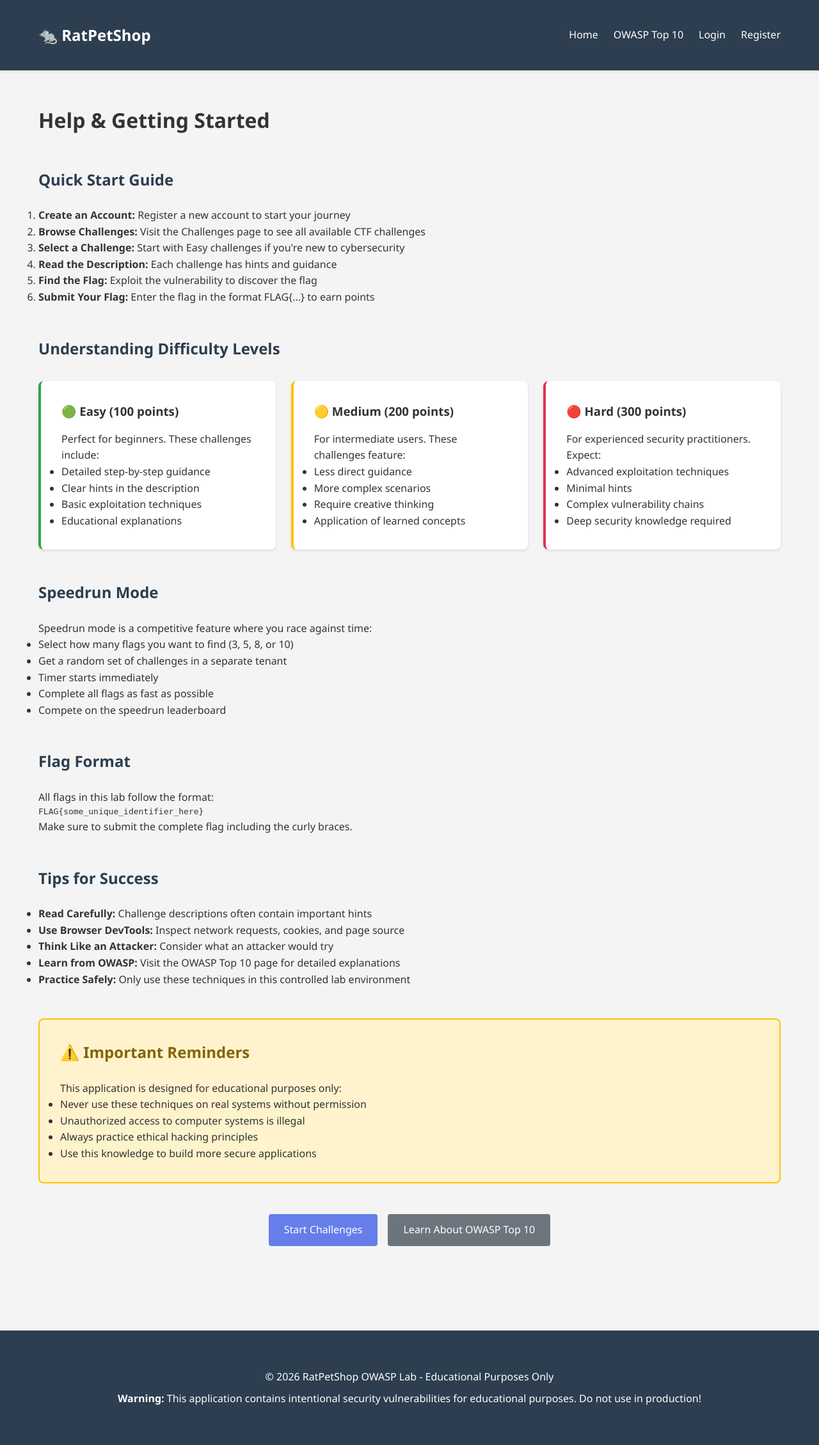
After one commit to The-XSS-Rat/RatPetShop, a Python web app: template app/templates/help.html in a window 1280 px wide. The commit adds this page. Shown: the whole page at 64% size. Run offline with Jinja, Linux system fonts and the light colour scheme; the template is opened without the code that fills it, so the values that code supplies are empty.

```diff
--- a/app/app.py
+++ b/app/app.py
@@ -43,4 +43,4 @@ def create_app(config=None):
 
 if __name__ == '__main__':
     app = create_app()
-    app.run(debug=True, host='0.0.0.0', port=5000)
+    app.run(debug=True, host='127.0.0.1', port=5000)
--- a/app/templates/base.html
+++ b/app/templates/base.html
@@ -48,7 +48,7 @@
 
     <footer class="footer">
         <div class="container">
-            <p>&copy; 2024 RatPetShop OWASP Lab - Educational Purposes Only</p>
+            <p>&copy; 2026 RatPetShop OWASP Lab - Educational Purposes Only</p>
             <p><strong>Warning:</strong> This application contains intentional security vulnerabilities for educational purposes. Do not use in production!</p>
         </div>
     </footer>
--- /dev/null
+++ b/app/templates/help.html
@@ -0,0 +1,103 @@
+{% extends "base.html" %}
+
+{% block title %}Help - RatPetShop{% endblock %}
+
+{% block content %}
+<div class="container">
+    <h1>Help & Getting Started</h1>
+
+    <section class="section">
+        <h2>Quick Start Guide</h2>
+        <ol>
+            <li><strong>Create an Account:</strong> Register a new account to start your journey</li>
+            <li><strong>Browse Challenges:</strong> Visit the Challenges page to see all available CTF challenges</li>
+            <li><strong>Select a Challenge:</strong> Start with Easy challenges if you're new to cybersecurity</li>
+            <li><strong>Read the Description:</strong> Each challenge has hints and guidance</li>
+            <li><strong>Find the Flag:</strong> Exploit the vulnerability to discover the flag</li>
+            <li><strong>Submit Your Flag:</strong> Enter the flag in the format FLAG{...} to earn points</li>
+        </ol>
+    </section>
+
+    <section class="section">
+        <h2>Understanding Difficulty Levels</h2>
+        <div class="difficulty-grid">
+            <div class="difficulty-card easy">
+                <h3>🟢 Easy (100 points)</h3>
+                <p>Perfect for beginners. These challenges include:</p>
+                <ul>
+                    <li>Detailed step-by-step guidance</li>
+                    <li>Clear hints in the description</li>
+                    <li>Basic exploitation techniques</li>
+                    <li>Educational explanations</li>
+                </ul>
+            </div>
+            <div class="difficulty-card medium">
+                <h3>🟡 Medium (200 points)</h3>
+                <p>For intermediate users. These challenges feature:</p>
+                <ul>
+                    <li>Less direct guidance</li>
+                    <li>More complex scenarios</li>
+                    <li>Require creative thinking</li>
+                    <li>Application of learned concepts</li>
+                </ul>
+            </div>
+            <div class="difficulty-card hard">
+                <h3>🔴 Hard (300 points)</h3>
+                <p>For experienced security practitioners. Expect:</p>
+                <ul>
+                    <li>Advanced exploitation techniques</li>
+                    <li>Minimal hints</li>
+                    <li>Complex vulnerability chains</li>
+                    <li>Deep security knowledge required</li>
+                </ul>
+            </div>
+        </div>
+    </section>
+
+    <section class="section">
+        <h2>Speedrun Mode</h2>
+        <p>Speedrun mode is a competitive feature where you race against time:</p>
+        <ul>
+            <li>Select how many flags you want to find (3, 5, 8, or 10)</li>
+            <li>Get a random set of challenges in a separate tenant</li>
+            <li>Timer starts immediately</li>
+            <li>Complete all flags as fast as possible</li>
+            <li>Compete on the speedrun leaderboard</li>
+        </ul>
+    </section>
+
+    <section class="section">
+        <h2>Flag Format</h2>
+        <p>All flags in this lab follow the format:</p>
+        <pre>FLAG{some_unique_identifier_here}</pre>
+        <p>Make sure to submit the complete flag including the curly braces.</p>
+    </section>
+
+    <section class="section">
+        <h2>Tips for Success</h2>
+        <ul>
+            <li><strong>Read Carefully:</strong> Challenge descriptions often contain important hints</li>
+            <li><strong>Use Browser DevTools:</strong> Inspect network requests, cookies, and page source</li>
+            <li><strong>Think Like an Attacker:</strong> Consider what an attacker would try</li>
+            <li><strong>Learn from OWASP:</strong> Visit the OWASP Top 10 page for detailed explanations</li>
+            <li><strong>Practice Safely:</strong> Only use these techniques in this controlled lab environment</li>
+        </ul>
+    </section>
+
+    <section class="section warning-section">
+        <h2>⚠️ Important Reminders</h2>
+        <p>This application is designed for educational purposes only:</p>
+        <ul>
+            <li>Never use these techniques on real systems without permission</li>
+            <li>Unauthorized access to computer systems is illegal</li>
+            <li>Always practice ethical hacking principles</li>
+            <li>Use this knowledge to build more secure applications</li>
+        </ul>
+    </section>
+
+    <div class="cta-buttons">
+        <a href="{{ url_for('challenges.index') }}" class="btn btn-primary">Start Challenges</a>
+        <a href="{{ url_for('main.about') }}" class="btn btn-secondary">Learn About OWASP Top 10</a>
+    </div>
+</div>
+{% endblock %}
--- a/run.py
+++ b/run.py
@@ -18,4 +18,4 @@ if __name__ == '__main__':
     print("   Password: admin123\n")
     print("="*60 + "\n")
 
-    app.run(debug=True, host='0.0.0.0', port=5000)
+    app.run(debug=True, host='127.0.0.1', port=5000)
```
Also changed, not shown: app/routes/challenges.py (+5 -5 lines), app/routes/speedrun.py (+16 -3 lines).
